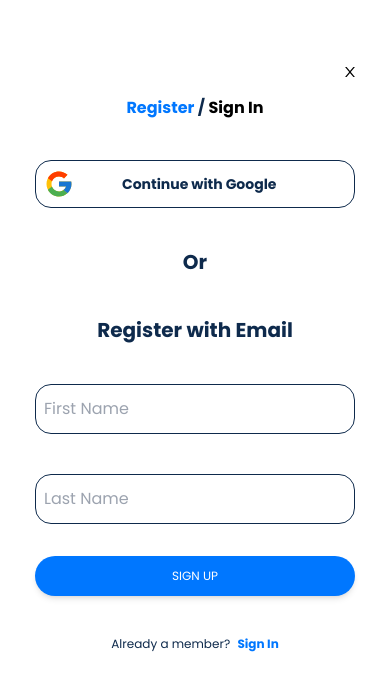
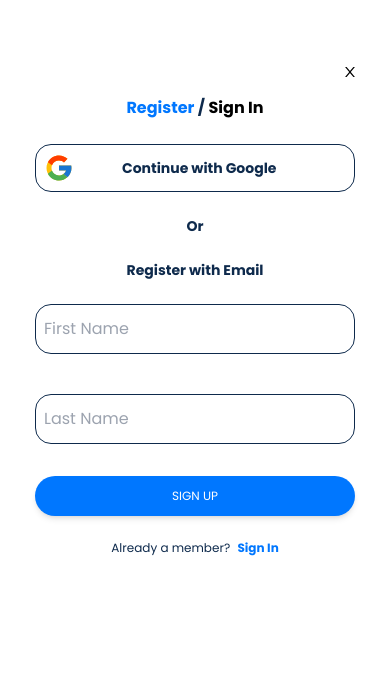
Before and after one commit to Adeleyeha-17/Leadwinn-Academy, a React (Vite) app: page /register in a window 390 px wide. Shown: the top 690 px of the page. Built offline with nearby package versions, Linux system fonts and the light colour scheme.

Commit message:
updated register page

```diff
--- a/src/pages/Register.tsx
+++ b/src/pages/Register.tsx
@@ -57,7 +57,7 @@ export const Register = () => {
 
        </div>
 
-        <div className="flex items-center flex-col gap-10 text-xl text-head-black font-bold">
+        <div className="flex items-center flex-col gap-6 xl:gap-10 text-sm sm:text-base lg:text-xl text-head-black font-bold">
         <span className="text-base font-bold"> <Link to="/register" className={`${routePathMatch("/register")}`}>Register</Link> / <Link to="/sign-in" className={`${routePathMatch("/sign-in")}`}>Sign In</Link></span>
 
         <OAuth />
```
